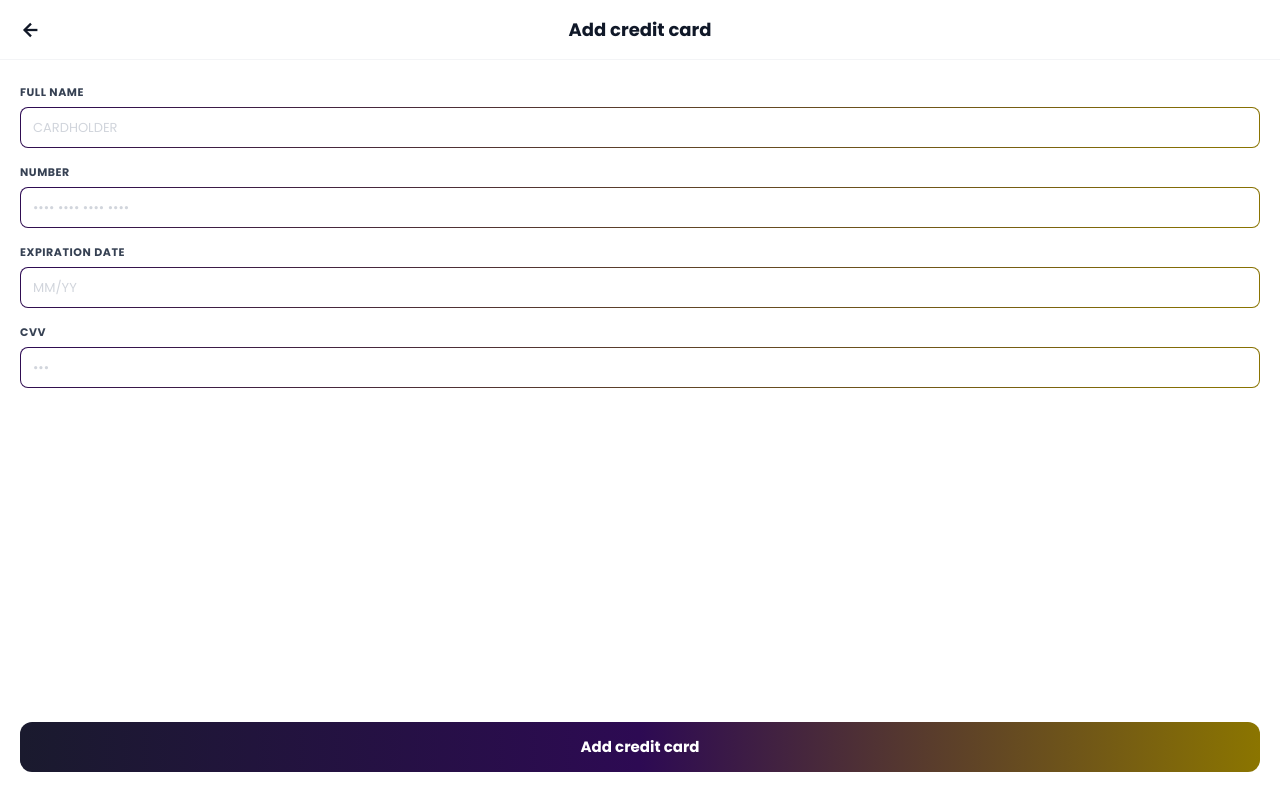
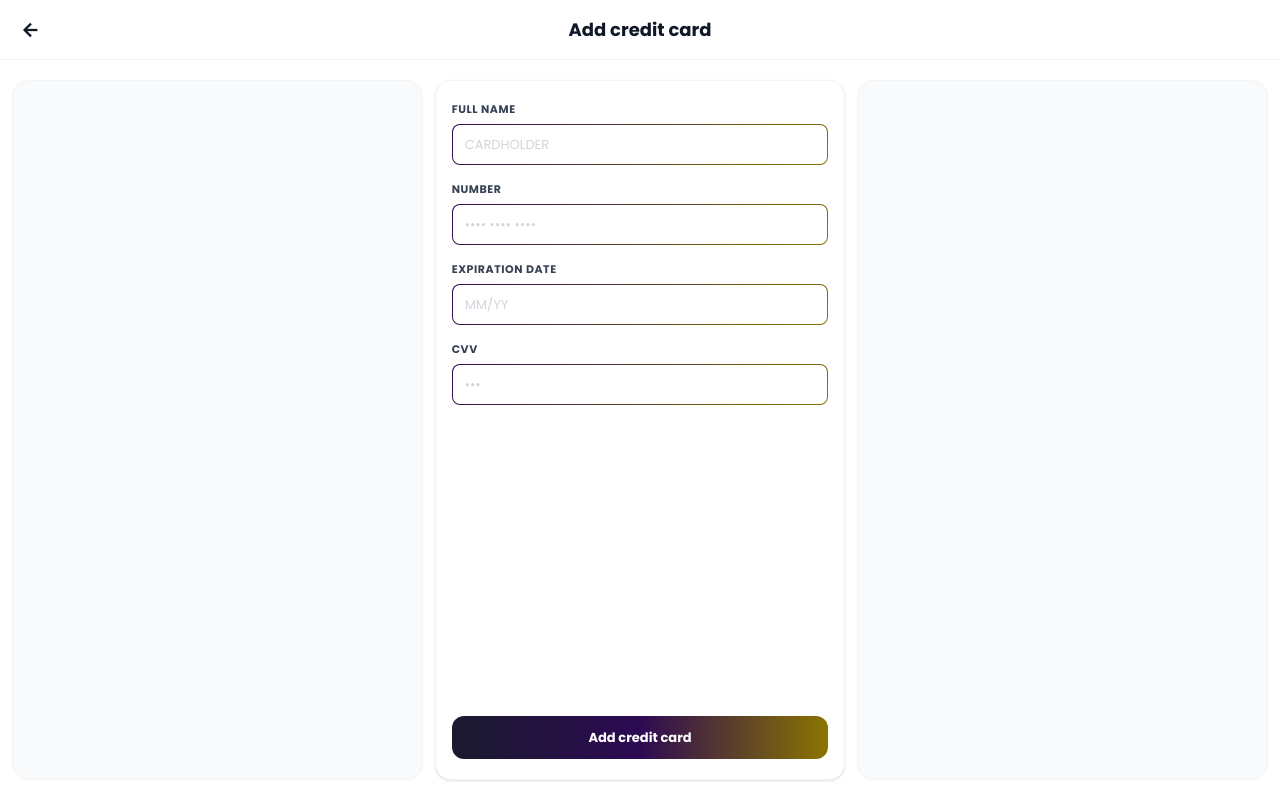
Before and after one commit to temmy762/movo-app, a Next.js app: page /home/payment/add-card in a window 1280 px wide. Built offline with nearby package versions, Linux system fonts and the light colour scheme.

Commit message:
feat: 3-card grid layout for add credit card — form centered between two side cards

```diff
--- a/app/home/payment/add-card/page.tsx
+++ b/app/home/payment/add-card/page.tsx
@@ -83,9 +83,15 @@ export default function AddCardPage() {
           <h1 className="flex-1 text-center text-[18px] font-bold text-gray-900">Add credit card</h1>
         </div>
 
-        {/* Form */}
-        <div className="flex-1 flex flex-col items-center px-5 py-6">
-          <div className="w-full flex flex-col gap-4">
+        {/* 3-card grid */}
+        <div className="flex-1 grid grid-cols-3 gap-3 px-3 py-5">
+
+          {/* Left decorative card */}
+          <div className="rounded-2xl bg-gray-50 border border-gray-100" />
+
+          {/* Center card — form + button */}
+          <div className="rounded-2xl bg-white border border-gray-100 shadow-sm flex flex-col justify-between px-4 py-5 gap-4">
+            <div className="flex flex-col gap-4">
               <CardField
                 label="Full Name"
                 value={fullName}
@@ -96,7 +102,7 @@ export default function AddCardPage() {
                 label="Number"
                 value={number}
                 onChange={(v) => setNumber(formatCardNumber(v))}
-            placeholder="•••• •••• •••• ••••"
+                placeholder="•••• •••• ••••"
                 maxLength={19}
               />
               <CardField
@@ -115,19 +121,21 @@ export default function AddCardPage() {
                 maxLength={4}
               />
             </div>
-        </div>
 
-        {/* CTA */}
-        <div className="px-5 pb-7">
             <button
               type="button"
               onClick={() => router.back()}
-            className="w-full py-3.5 rounded-xl text-white font-bold text-[15px]"
+              className="w-full py-3 rounded-xl text-white font-bold text-[13px]"
               style={{ background: "linear-gradient(90deg, #1a1a2e 0%, #2D0A53 50%, #8B7500 100%)" }}
             >
               Add credit card
             </button>
           </div>
+
+          {/* Right decorative card */}
+          <div className="rounded-2xl bg-gray-50 border border-gray-100" />
+
+        </div>
       </div>
     </div>
   );
```
Lines whose indentation alone changed are shown as unchanged.
